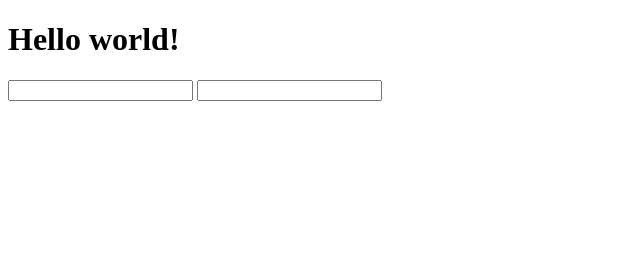
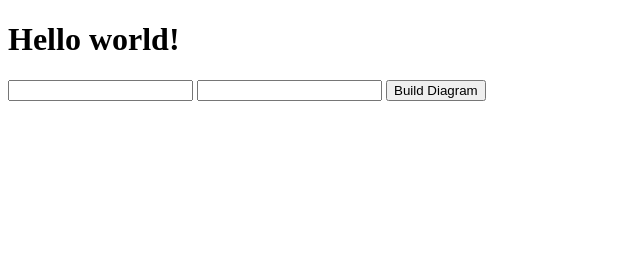
Before and after one commit to MykytaMaliarenko/hasse-diagrams-builder, a website built with webpack: page src/index.html in a window 1280 px wide. Shown: the whole page, without its empty margins (0-640 px from the left). Built offline with nearby package versions, Linux system fonts and the light colour scheme.

Commit message:
feat(html): added build button

```diff
--- a/src/index.html
+++ b/src/index.html
@@ -14,6 +14,8 @@
             <!--Here user can input all data-->
             <input id="equationInput" type="text" />
             <input id="setInput" type="text" />
+
+            <button id="buildButton">Build Diagram</button>
         </section>
 
         <section id="stage2">
```
